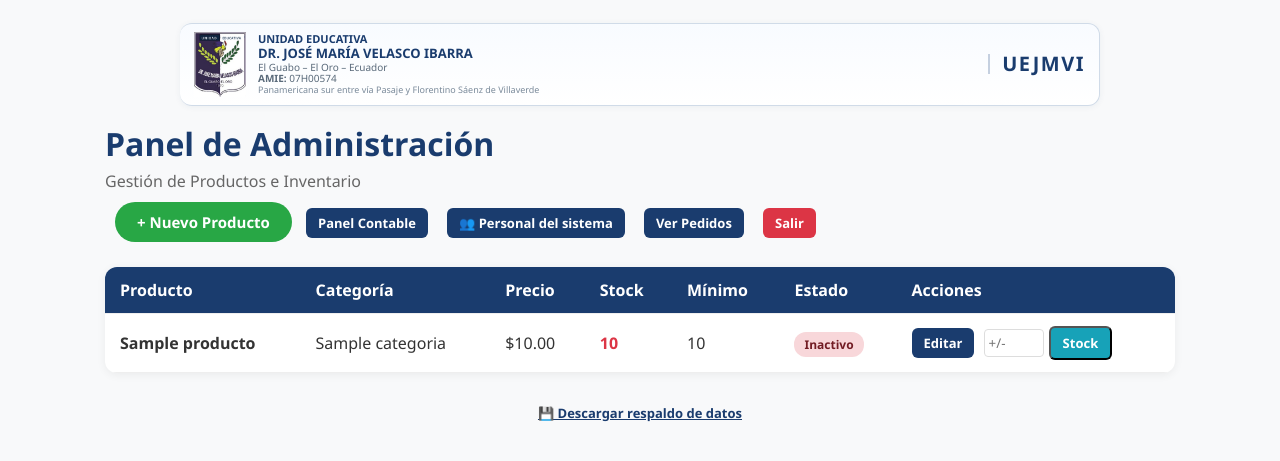
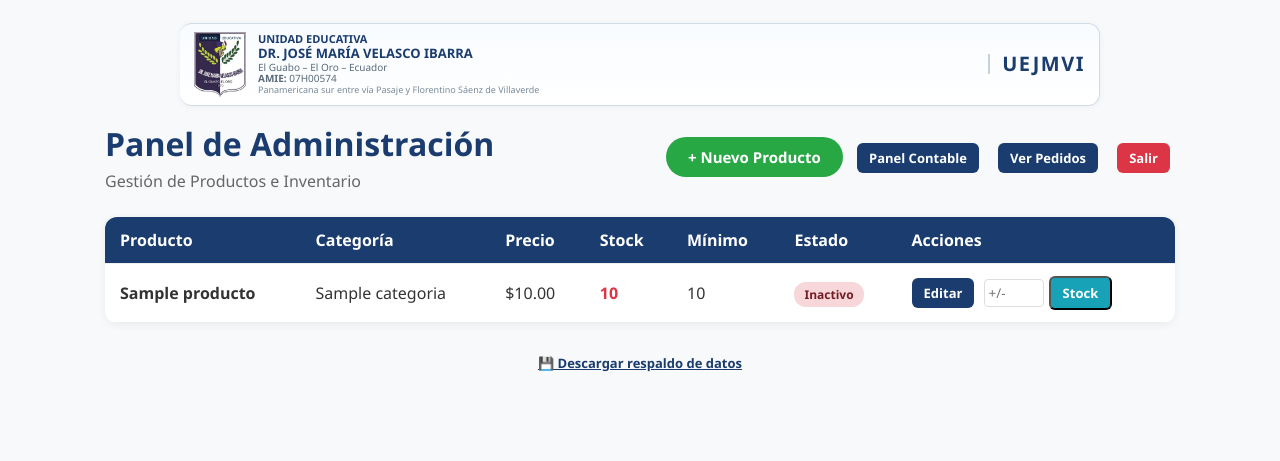
Before and after one commit to paopao0380-svg/recarga-veloz, a Flask app: template templates/admin.html in a window 1280 px wide. Shown: the top 461 px of the page. Run offline with Flask 3, Linux system fonts and the light colour scheme; the template is opened without the code that fills it: most values are stand-ins (such as "Sample title", 1, 10 or a date in 2020); some libraries are stand-ins or nearby versions.

Commit message:
Remove 'Personal del sistema' link from admin actions

```diff
--- a/templates/admin.html
+++ b/templates/admin.html
@@ -139,7 +139,6 @@
             <div class="admin-actions">
                 <a href="{{ url_for('admin_nuevo_producto') }}" class="btn-add">+ Nuevo Producto</a>
                 <a href="{{ url_for('dashboard_contable') }}" class="btn-small btn-edit">Panel Contable</a>
-                <a href="{{ url_for('admin_usuarios') }}" class="btn-small btn-edit">👥 Personal del sistema</a>
                 <a href="{{ url_for('pedidos_bar') }}" class="btn-small btn-edit">Ver Pedidos</a>
                 <a href="{{ url_for('logout') }}" class="btn-small" style="background:#dc3545; color:white;">Salir</a>
             </div>
```
